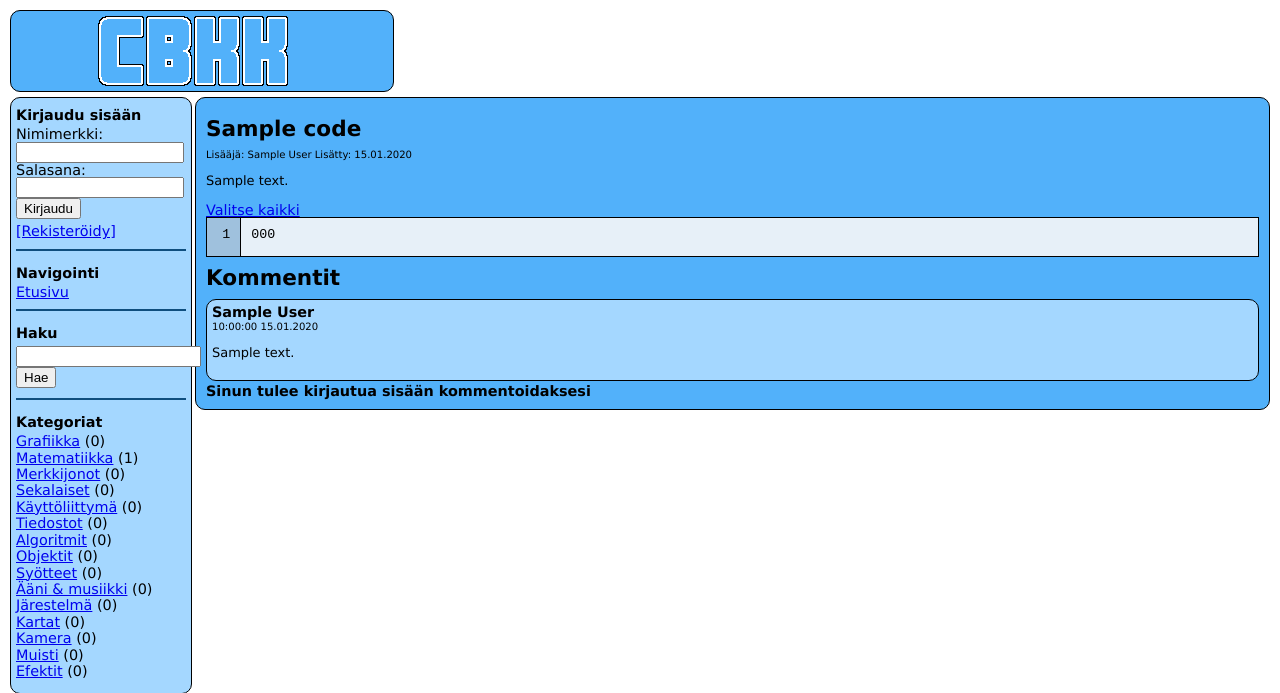
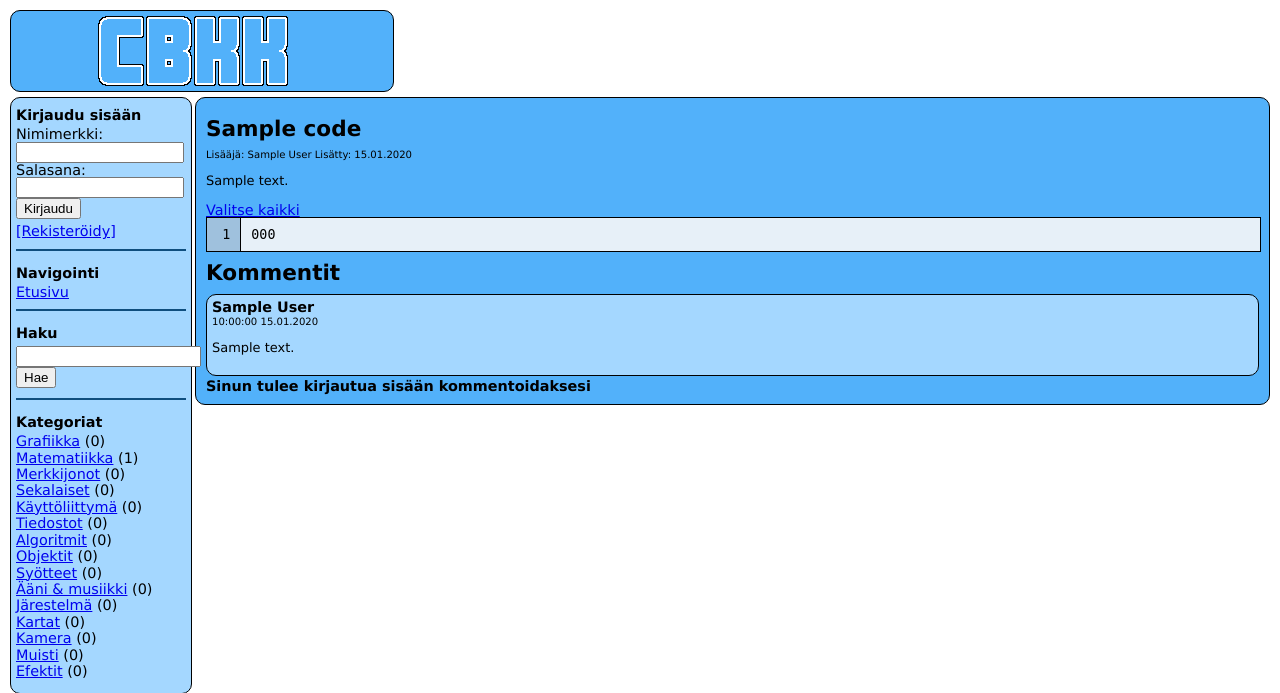
Before and after one commit to valscion/CBKK, a PHP site: page /index.php?pId=naytakoodi&cId=1 in a window 1280 px wide. Shown: the top 693 px of the page. Run offline with PHP 8.4, Linux system fonts and the light colour scheme; tables that the repository leaves empty or names only in its code hold one stand-in row (values such as "Sample post"); data that the repository does not hold is empty; some libraries are stand-ins or nearby versions.

Commit message:
Laitettu koodeille max-height ja samalla muutettu css härpäkkeet yksinkertaisemmiksi. Yleensä se paras ratkaisu on yksinkertaisin... nyt vain lähtee sitten samaan syssyyn nuo rivinumerot liikkeelle, kun koodia scrollataan sivusuunnassa.

```diff
--- a/www/inc/naytakoodi.php
+++ b/www/inc/naytakoodi.php
@@ -30,7 +30,7 @@
     $geshi->set_link_target('_blank');
 
     echo "<a href='#' onclick='selectCode(this); return false;'>Valitse kaikki</a>";
-    echo $geshi->parse_code();
+    echo '<div id="codeblock">'.$geshi->parse_code().'</div>';
 
     $query = "SELECT author,content,date FROM " . $config['db_prefix'] . "comments WHERE codeId='$cId' ORDER BY id DESC";
 
--- a/www/style/cb.css
+++ b/www/style/cb.css
@@ -1,34 +1,29 @@
-.coolbasic {
+#codeblock {
+    width: 100%;
+    max-height: 420pt;
+    overflow: auto;
+    border: 1px solid black;
+
     font-family: Courier New, monospace;
     font-size: 10pt;
     background: rgb(231,240,248);
-    border: 1px solid black;
 
-    width: 100%;
     margin: 0;
 }
 
-.coolbasic pre {
-    font-family: Courier New,monospace;
-    font-size: 10pt;
-    margin: 0;
+#codeblock td, #codeblock th {
+    border: 0;
 }
 
-table.coolbasic tbody tr td.de1 pre {
-    /* Tämä estää laatikon valumisen liian suureksi. Ei vaikuta muuhun sisältöön. */
-    width: 2em;
+#codeblock td.de1 {
+    background-color: #E7F0F8;
+    border-left: 1px solid black;
 }
 
-table.coolbasic tbody tr td.de1 pre.de1 {
-    min-width: 100%;
-    overflow: auto;
-    /* Estetään oikean laidan scrollbarin näkyminen laittamalla lisää tilaa alas */
-    padding-bottom: 5px;
-}
-
-table.coolbasic tbody tr td.de1 {
-    background-color: #E7F0F8;
-    overflow: hidden;
+#codeblock .ln {
+    background: rgb(159,193,221);
+    width: 1em;
+    text-align: right;
 }
 
 .coolbasic a {
@@ -39,14 +34,9 @@ table.coolbasic tbody tr td.de1 {
     text-decoration: underline;
 }
 
-.ln {
-    background: rgb(159,193,221);
-    width: 1em;
-    text-align: right;
-}
 
 /* Avainsanojen ynnä muiden väritys ja muu tyylitys */
-.kw1, .kw2, .kw3, .kw4 {
+.kw1, .kw2 {
     color: #0000ca;
 }
 
```
